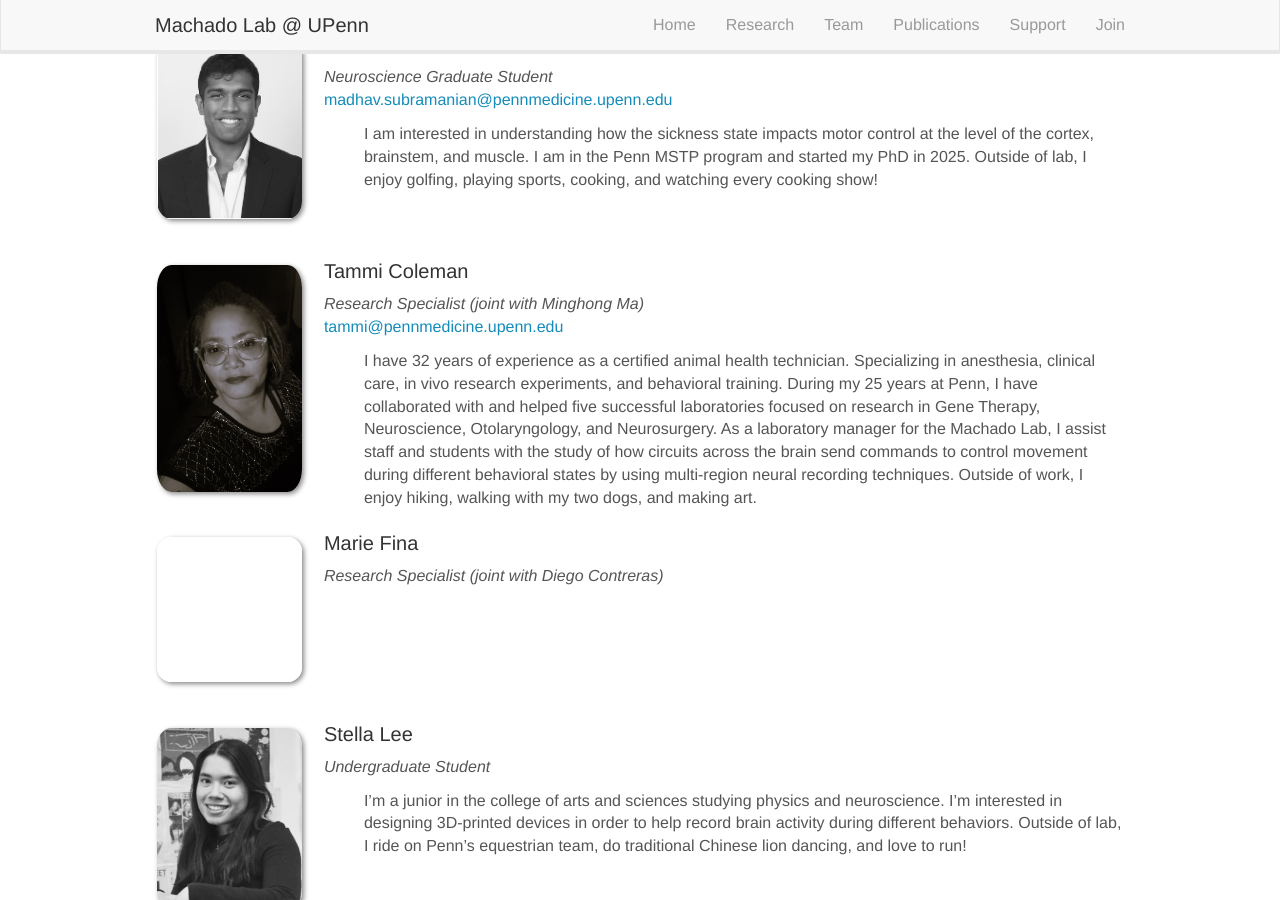
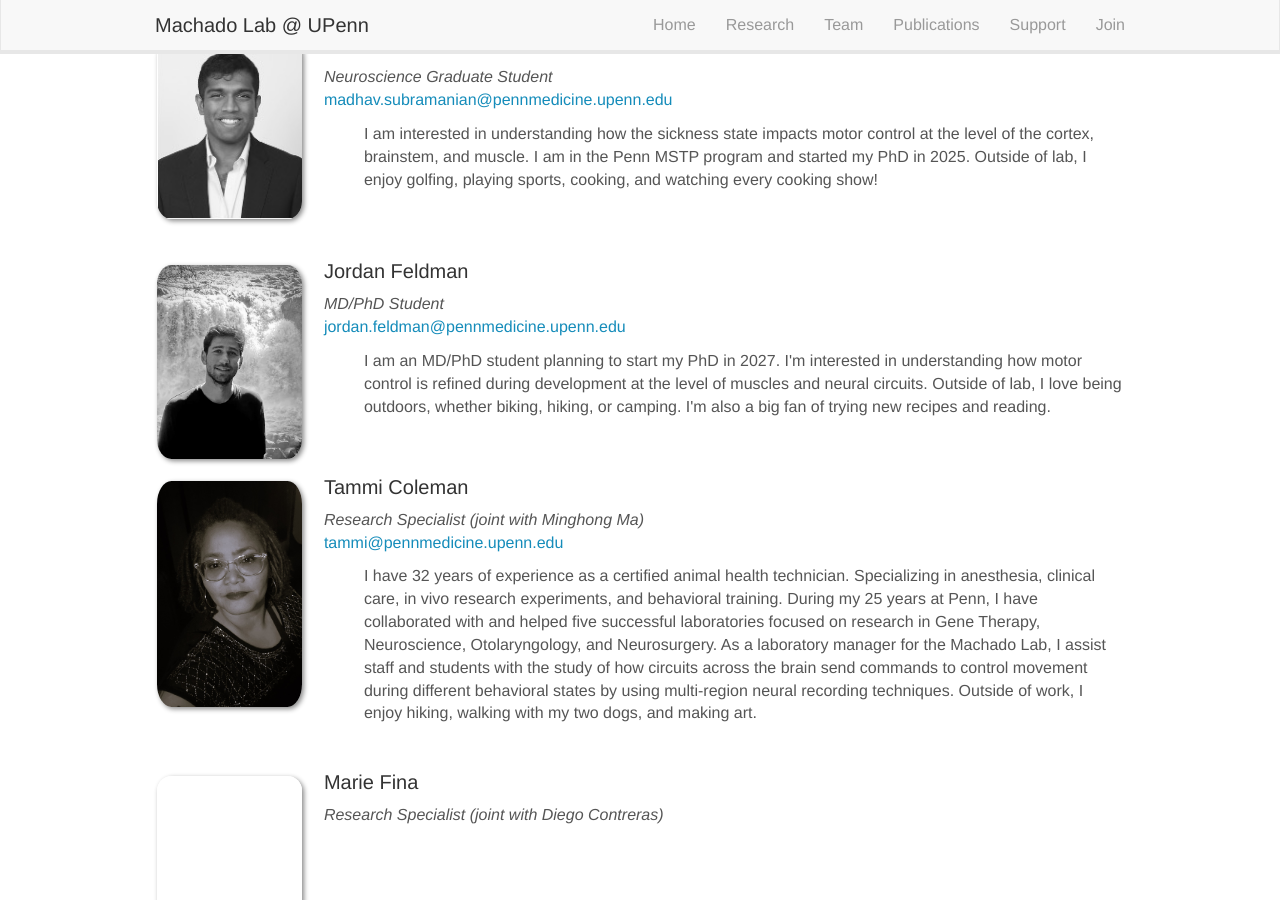
Before and after one commit to machado-lab-code/machado-lab-code, a Jekyll site: the page built from _pages/team.md, in a window 1280 px wide and 900 px high, scrolled down 1770 px. Built offline with Jekyll 4.4.1, drawn with Linux system fonts in a browser that asks for light colours; nearby versions of some CDN libraries.

Commit message:
Add Jordan Feldman to team members list (#43)

```diff
--- a/_data/team_members.yml
+++ b/_data/team_members.yml
@@ -54,6 +54,13 @@
   bio: I am interested in understanding how the sickness state impacts motor control at the level of the cortex, brainstem, and muscle. I am in the Penn MSTP program and started my PhD in 2025. Outside of lab, I enjoy golfing, playing sports, cooking, and watching every cooking show!
 
 
+- name: Jordan Feldman
+  photo: Feldman.JPG
+  info: MD/PhD Student
+  email: jordan.feldman@pennmedicine.upenn.edu
+  bio: I am an MD/PhD student planning to start my PhD in 2027. I'm interested in understanding how motor control is refined during development at the level of muscles and neural circuits. Outside of lab, I love being outdoors, whether biking, hiking, or camping. I'm also a big fan of trying new recipes and reading.
+
+
 - name: Tammi Coleman
   photo: tammi.jpg
   info: Research Specialist (joint with Minghong Ma)
```
